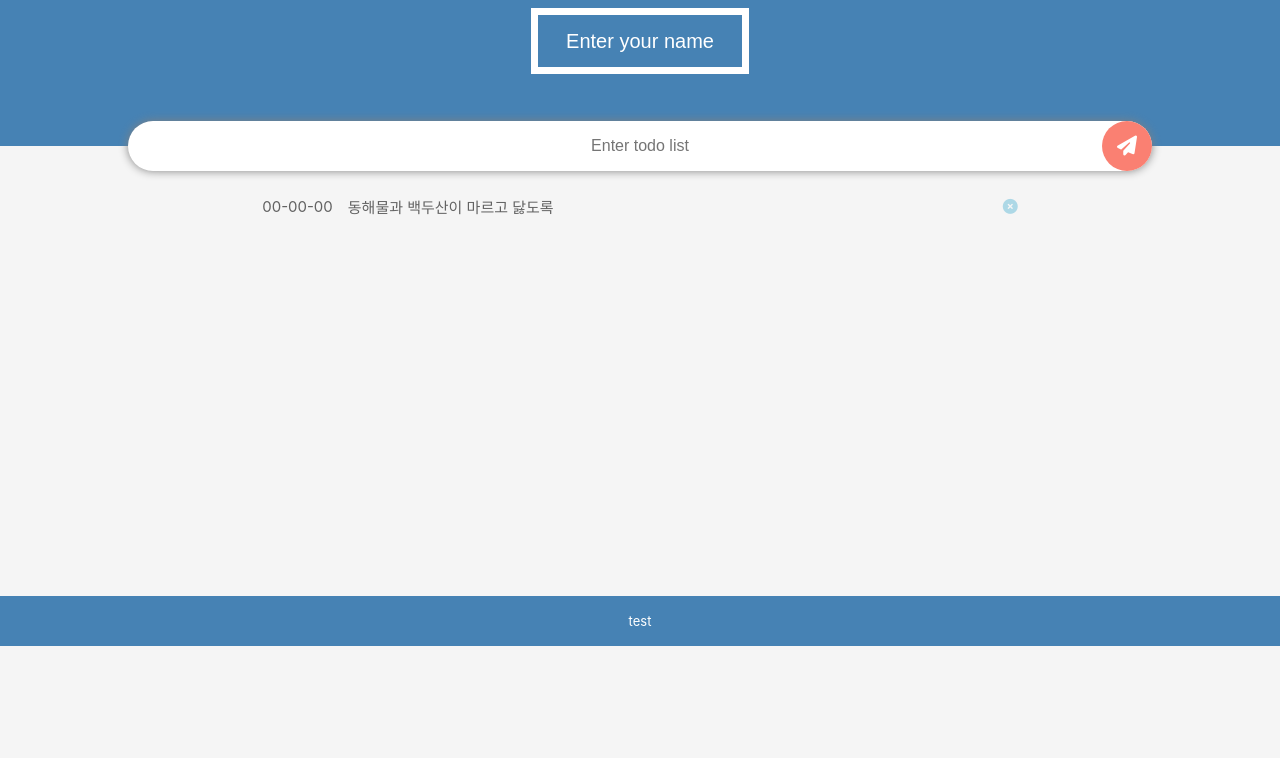
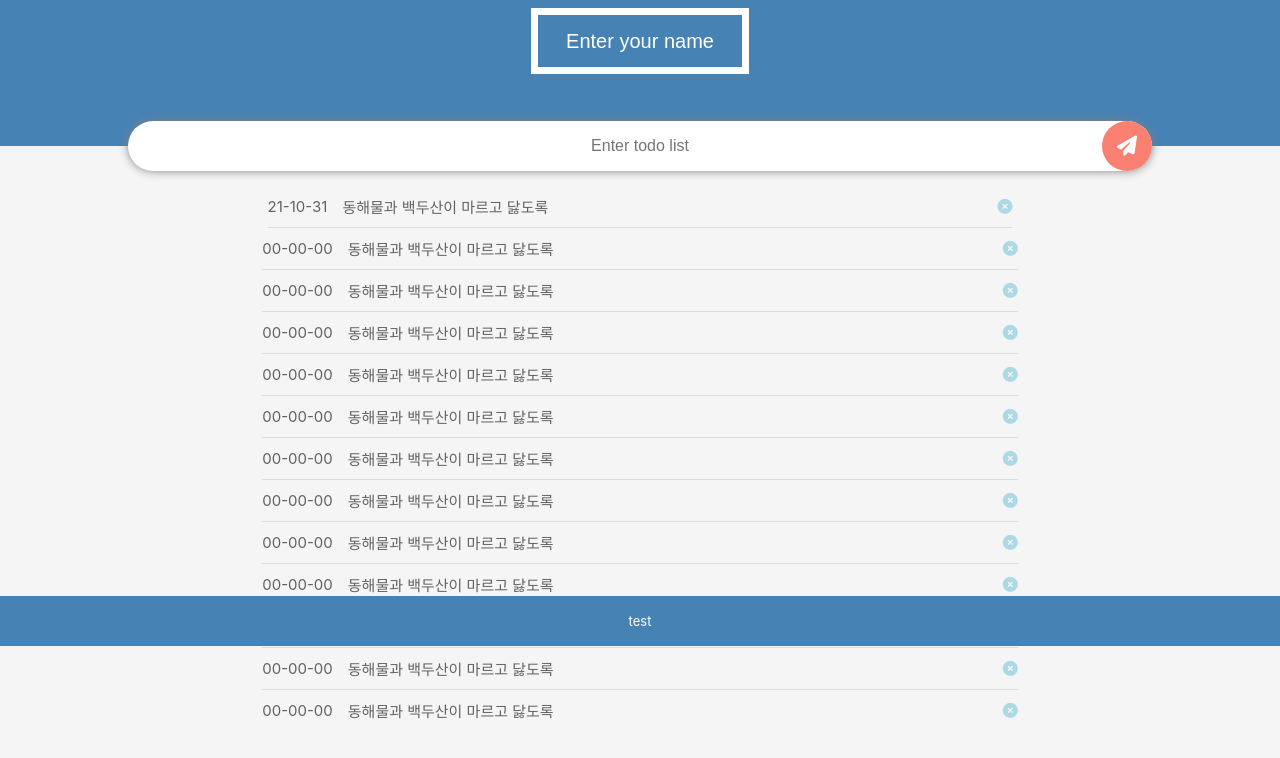
Before and after one commit to EunoChoi/vanilla-js_clone, a plain HTML site: page index.html in a window 1280 px wide. Shown: the part 154-912 px from the top of the page. Before the commit the page ends 800 px from the top, so only its background shows below. Drawn offline with Linux system fonts and the light colour scheme.

Commit message:
bug fix
popup, todo list z-index bug fix

```diff
--- a/css/bottom.css
+++ b/css/bottom.css
@@ -1,7 +1,6 @@
 
 .bottom{
     transition: background 0.5s ease-in-out;
-
 
     display: flex;
     justify-content: center;
@@ -19,6 +18,4 @@
 
     font-size: 13px;
     text-align: center;
-
-    z-index: -1;
 }
--- a/css/header.css
+++ b/css/header.css
@@ -24,35 +24,6 @@
     font-size: 50px;
 }
 
-#popup{
-    position: relative;
-    display: flex;
-    justify-content: center;
-    align-items: center;
-
-    position: absolute;
-    top: 274px;
-    right: 10vw;
-    border-radius: 25px;
-    box-shadow: 0px 0px 10px gray;
-
-    height: 50vh;
-    width: 80vw;
-    background-color: white;
-    color: grey;
-
-    font-size: 20px;
-    z-index: 1;
-    padding: 50px;
-    box-sizing: border-box;
-    text-align: center;
-    display: none;
-}
-#popup_close{
-    font-size: 25px;
-    position: absolute;
-    bottom : 10px;
-}
 
 #input_name{
 
--- a/css/main.css
+++ b/css/main.css
@@ -29,11 +29,11 @@
     margin-bottom: 50px;
 }
 
-#todolist_time{
+.todolist_time{
 
 }
 
-#todolist_text{
+.todolist_text{
     width: 50vw;
     white-space: nowrap;
     overflow: hidden;
@@ -41,6 +41,6 @@
     margin : 0px 15px;
 }
 
-#todolist_delete{
+.todolist_delete{
     color: lightblue;
 }
--- /dev/null
+++ b/css/popup.css
@@ -0,0 +1,37 @@
+
+#popup{
+    z-index: 10;
+
+    display: flex;
+    flex-direction: column;
+    justify-content: center;
+    align-items: center;
+
+    position: absolute;
+    top: 274px;
+    right: 10vw;
+    border-radius: 25px;
+    box-shadow: 0px 0px 10px gray;
+
+    height: 50vh;
+    width: 80vw;
+    background-color: white;
+    color: grey;
+
+    font-size: 20px;
+    padding: 50px;
+    box-sizing: border-box;
+    text-align: center;
+    display: none;
+}
+#popup_time{
+    font-size: 20px;
+    position: absolute;
+    top : 15px;
+    font-weight: 600;
+}
+#popup_close{
+    font-size: 25px;
+    position: absolute;
+    bottom : 10px;
+}
--- a/css/style.css
+++ b/css/style.css
@@ -1,4 +1,4 @@
-
+@import "popup.css";
 @import "header.css";
 @import "main.css";
 @import "bottom.css";
@@ -6,7 +6,6 @@
 html{
     font-family: -apple-system, BlinkMacSystemFont, 'Segoe UI', Roboto, Oxygen, Ubuntu, Cantarell, 'Open Sans', 'Helvetica Neue', sans-serif;
     background-color: whitesmoke;
-
 }
 
 body{
--- a/index.html
+++ b/index.html
@@ -24,16 +24,77 @@
         </form>
 
         <div id="popup" class="hidden">
-            <span>todo list 내용을 보여줍니다</span>
+            <span id="popup_time">21-10-31</span>
+            <span id="popup_text">동해물과 백두산이 마르고 닳도록</span>
             <div id="popup_close"><i class="fas fa-times-circle"></i></div>
         </div>
     </div>
     <div class="main">
         <ul id="todolist">
             <li>
-                <span id="todolist_time">00-00-00</span>
-                <span id="todolist_text">동해물과 백두산이 마르고 닳도록</span>
-                <span id="todolist_delete"><i class="fas fa-times-circle"></i></span>
+                <span class="todolist_time">21-10-31</span>
+                <span class="todolist_text">동해물과 백두산이 마르고 닳도록</span>
+                <span class="todolist_delete"><i class="fas fa-times-circle"></i></span>
+            </li>
+            <li>
+                <span class="todolist_time">00-00-00</span>
+                <span class="todolist_text">동해물과 백두산이 마르고 닳도록</span>
+                <span class="todolist_delete"><i class="fas fa-times-circle"></i></span>
+            </li>
+            <li>
+                <span class="todolist_time">00-00-00</span>
+                <span class="todolist_text">동해물과 백두산이 마르고 닳도록</span>
+                <span class="todolist_delete"><i class="fas fa-times-circle"></i></span>
+            </li>
+            <li>
+                <span class="todolist_time">00-00-00</span>
+                <span class="todolist_text">동해물과 백두산이 마르고 닳도록</span>
+                <span class="todolist_delete"><i class="fas fa-times-circle"></i></span>
+            </li>
+            <li>
+                <span class="todolist_time">00-00-00</span>
+                <span class="todolist_text">동해물과 백두산이 마르고 닳도록</span>
+                <span class="todolist_delete"><i class="fas fa-times-circle"></i></span>
+            </li>
+            <li>
+                <span class="todolist_time">00-00-00</span>
+                <span class="todolist_text">동해물과 백두산이 마르고 닳도록</span>
+                <span class="todolist_delete"><i class="fas fa-times-circle"></i></span>
+            </li>
+            <li>
+                <span class="todolist_time">00-00-00</span>
+                <span class="todolist_text">동해물과 백두산이 마르고 닳도록</span>
+                <span class="todolist_delete"><i class="fas fa-times-circle"></i></span>
+            </li>
+            <li>
+                <span class="todolist_time">00-00-00</span>
+                <span class="todolist_text">동해물과 백두산이 마르고 닳도록</span>
+                <span class="todolist_delete"><i class="fas fa-times-circle"></i></span>
+            </li>
+            <li>
+                <span class="todolist_time">00-00-00</span>
+                <span class="todolist_text">동해물과 백두산이 마르고 닳도록</span>
+                <span class="todolist_delete"><i class="fas fa-times-circle"></i></span>
+            </li>
+            <li>
+                <span class="todolist_time">00-00-00</span>
+                <span class="todolist_text">동해물과 백두산이 마르고 닳도록</span>
+                <span class="todolist_delete"><i class="fas fa-times-circle"></i></span>
+            </li>
+            <li>
+                <span class="todolist_time">00-00-00</span>
+                <span class="todolist_text">동해물과 백두산이 마르고 닳도록</span>
+                <span class="todolist_delete"><i class="fas fa-times-circle"></i></span>
+            </li>
+            <li>
+                <span class="todolist_time">00-00-00</span>
+                <span class="todolist_text">동해물과 백두산이 마르고 닳도록</span>
+                <span class="todolist_delete"><i class="fas fa-times-circle"></i></span>
+            </li>
+            <li>
+                <span class="todolist_time">00-00-00</span>
+                <span class="todolist_text">동해물과 백두산이 마르고 닳도록</span>
+                <span class="todolist_delete"><i class="fas fa-times-circle"></i></span>
             </li>
         </ul>
     </div>
--- a/todo.js
+++ b/todo.js
@@ -1,7 +1,10 @@
 const todoForm = document.querySelector("#todo_form");
-const list = document.querySelector("#todolist li");
+
 const popup = document.querySelector("#popup");
 const popupClose = document.querySelector("#popup_close");
+
+const listText = document.querySelectorAll(".todolist_text");
+const list = document.querySelectorAll("#todolist li");
 
 function input(event){
     event.preventDefault();
@@ -16,6 +19,13 @@ function viewClose(){
     popup.style.display = "none";
 }
 
+
+
 todoForm.addEventListener("submit", input);
-list.addEventListener("click", viewOpen)
+
 popupClose.addEventListener("click", viewClose);
+
+for(let i=0;i<listText.length;i++)
+{
+    listText[i].addEventListener("click", viewOpen);
+}
--- a/weather.js
+++ b/weather.js
@@ -15,6 +15,7 @@ function onGeoOk(position) {
 }
 
 function onGeoError() {
+    weather.innerText = "Can't find you. No weather for you.";
 	alert("Can't find you. No weather for you.");
 }
 
```
